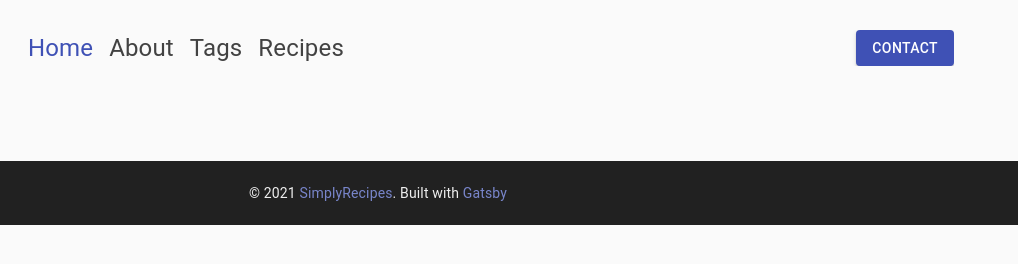
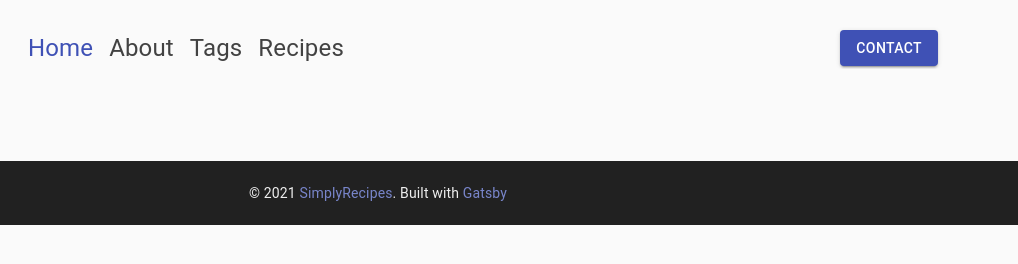
Before and after one commit to MatiasDuhalde/Gatsby-V3-Course-Notes, a Gatsby site in the folder SimplyRecipes/: page / in a window 1280 px wide. Shown: the full height of the page, 262-1280 px from the left. Built offline with nearby package versions, Linux system fonts and the light colour scheme; Gatsby itself is replaced by a stand-in of ours.

Commit message:
:sparkles: Wrap link in div

```diff
--- a/SimplyRecipes/src/components/Navbar.tsx
+++ b/SimplyRecipes/src/components/Navbar.tsx
@@ -131,15 +131,13 @@
               {link.text}
             </Link>
           ))}
-          <Link
-            to="/contact"
-            className={`${classes.navLink} ${classes.contactLink}`}
-            activeClassName={classes.activeLink}
-          >
-            <Button variant="contained" color="primary" onClick={() => setShow(!show)}>
-              Contact
-            </Button>
-          </Link>
+          <div className={`${classes.navLink} ${classes.contactLink}`}>
+            <Link to="/contact">
+              <Button variant="contained" color="primary" onClick={() => setShow(!show)}>
+                Contact
+              </Button>
+            </Link>
+          </div>
         </div>
       </div>
     </nav>
```
